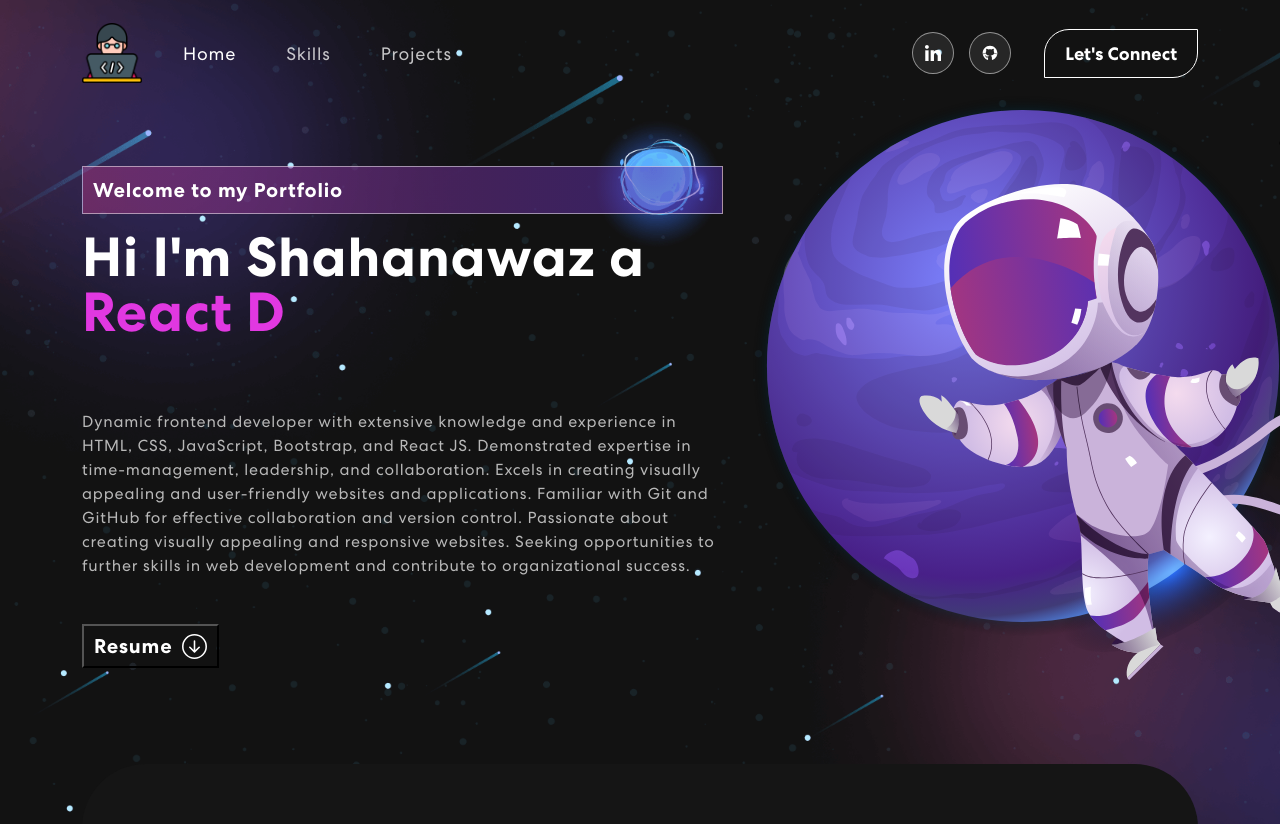
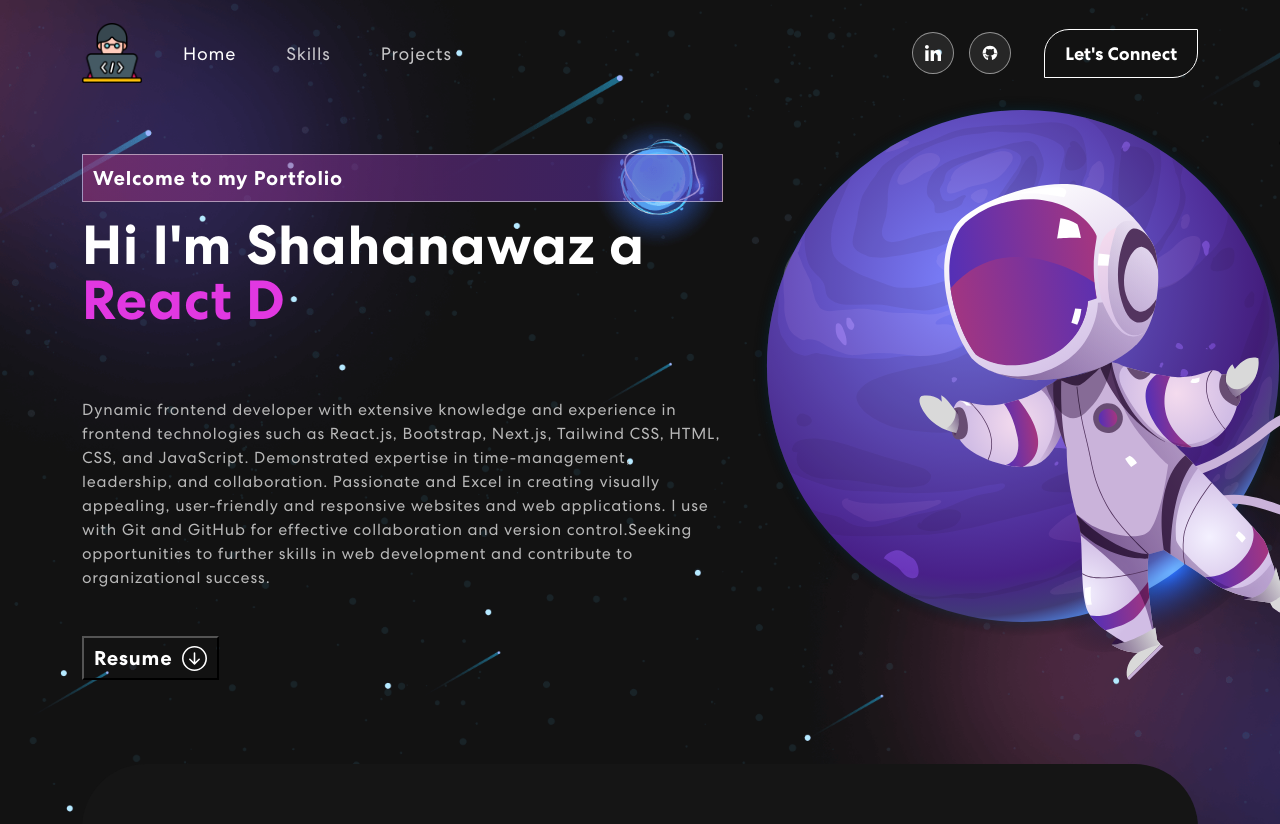
Before and after one commit to Shahanawazgit/ShahanawazPortfolio, a React (Create React App) app: page / in a window 1280 px wide. Shown: the top 824 px of the page. Built offline with nearby package versions, Linux system fonts and the light colour scheme.

Commit message:
Updated Banner.jsx

```diff
--- a/src/components/Banner.jsx
+++ b/src/components/Banner.jsx
@@ -62,10 +62,9 @@ const Banner = () => {
                     <span className="wrap">{text}</span>
                   </h1>
                   <p>
-                    Dynamic frontend developer with extensive knowledge and experience in HTML, CSS, JavaScript, Bootstrap, and React JS. Demonstrated
-                    expertise in time-management, leadership, and collaboration. Excels in creating visually appealing and user-friendly websites and
-                    applications. Familiar with Git and GitHub for effective collaboration and version control. Passionate about creating visually
-                    appealing and responsive websites. Seeking opportunities to further skills in web development and contribute to organizational
+                    Dynamic frontend developer with extensive knowledge and experience in frontend technologies such as React.js, Bootstrap, Next.js, Tailwind CSS, HTML, CSS, and JavaScript. Demonstrated
+                    expertise in time-management, leadership, and collaboration. Passionate and Excel in creating visually appealing, user-friendly and responsive websites and
+    web applications. I use with Git and GitHub for effective collaboration and version control.Seeking opportunities to further skills in web development and contribute to organizational
                     success.
                   </p>
                   <a href={ResumePdf} download="Shahanawaz's Resume-PDF-document" target="_blank" rel="noreferrer">
```
